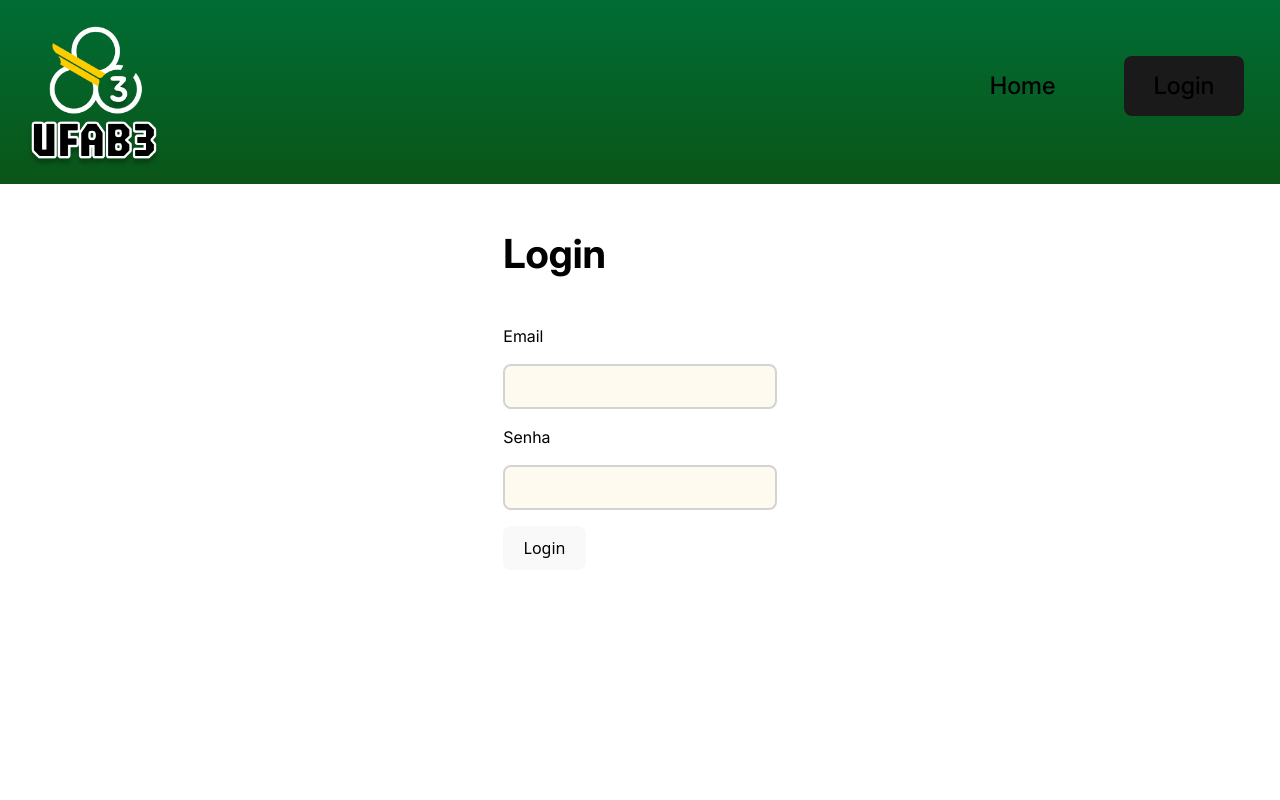
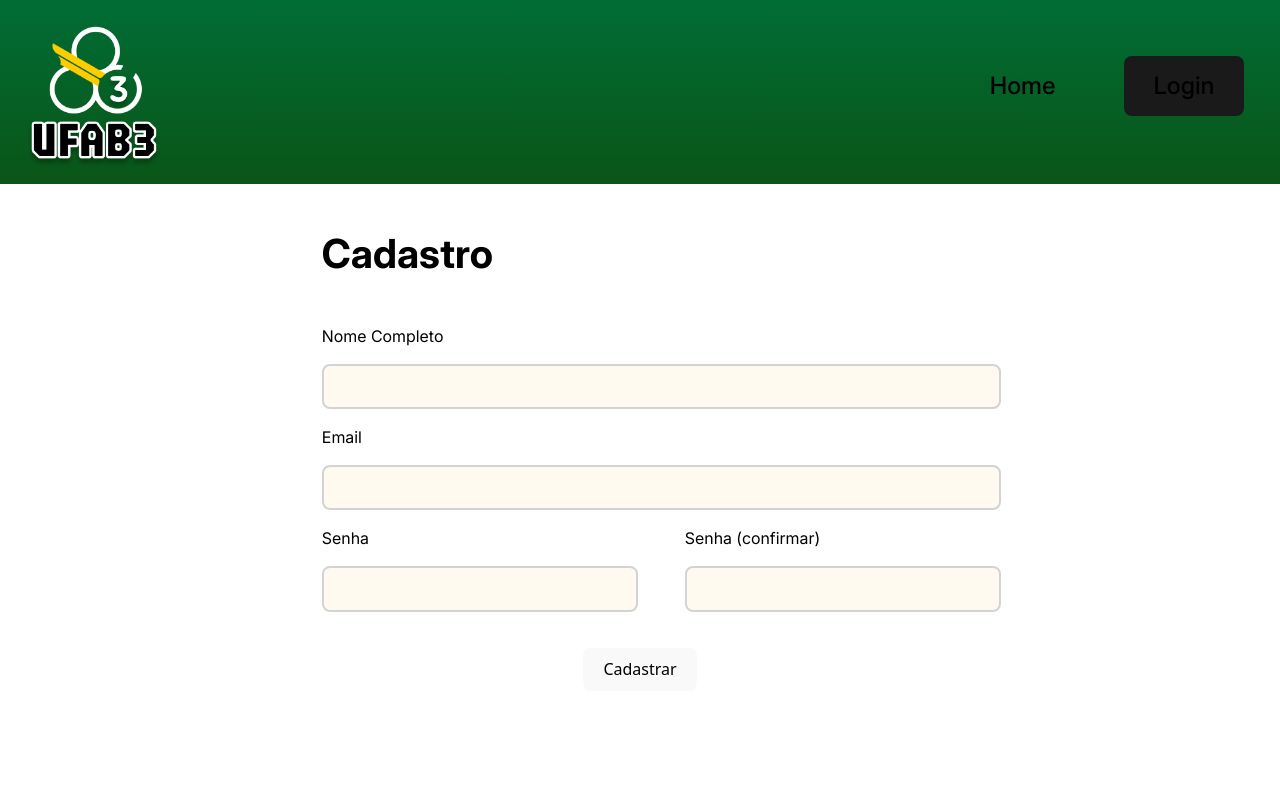
Before and after one commit to Mega2223/UFAB3-Frontend, a React (Vite) app: page / in a window 1280 px wide. Shown: the top 800 px of the page. Built offline with nearby package versions, Linux system fonts and the light colour scheme.

Commit message:
Cadastro

```diff
--- a/src/App.tsx
+++ b/src/App.tsx
@@ -1,5 +1,6 @@
 import './App.css'
 import Login from "./paginas/Login.tsx";
+import Cadastro from "./paginas/Cadastro.tsx";
 
 const user = {
     // name: "Júlio"
@@ -44,9 +45,12 @@ export function Bottom(){
 }
 
 export function Body(){
-    state = 'login'
+    state = 'cadastro'
     if (state == "login"){
         return Login()
+    }
+    else if (state == 'cadastro'){
+        return Cadastro()
     }
     else {
         return (
--- /dev/null
+++ b/src/paginas/Cadastro.css
@@ -0,0 +1,47 @@
+@font-face {
+    font-family: Inter;
+    src: url("/public/fonts/Inter.ttf");
+}
+
+#center{
+    display: flex;
+    justify-content: center;
+}
+
+#sub{
+    display: flex;
+    justify-content: center;
+    border: 4.5vh solid transparent;
+}
+
+p{
+    font-family: "Inter", "Inter Semi Bold", "Comic Sans MS", serif;
+    /*text-align: center;*/
+}
+
+#title{
+    font-size: 5vh;
+    font-weight: bold;
+}
+
+button{
+    text-align: center;
+}
+
+#senha{
+    display: grid;
+    grid-column-gap: 7vw;
+    grid-row-gap: 3vh;
+}
+
+input {
+    width: 100%;
+}
+
+#senha input{
+    width: 100%;
+}
+
+#senha2{
+    grid-column: 2;
+}
--- /dev/null
+++ b/src/paginas/Cadastro.tsx
@@ -0,0 +1,32 @@
+import("./Cadastro.css")
+
+export default function Cadastro(){
+    return(
+        <div id="center">
+            <div>
+                <p id="title">Cadastro</p>
+                <div>
+                    <p>Nome Completo</p>
+                    <input/>
+                </div>
+                <div>
+                    <p>Email</p>
+                    <input/>
+                </div>
+                <div id="senha">
+                    <div>
+                        <p>Senha</p>
+                        <input/>
+                    </div>
+                    <div id="senha2">
+                        <p>Senha (confirmar)</p>
+                        <input/>
+                    </div>
+                </div>
+                <div id="sub">
+                    <button>Cadastrar</button>
+                </div>
+            </div>
+        </div>
+    )
+}
--- a/src/paginas/Login.tsx
+++ b/src/paginas/Login.tsx
@@ -3,7 +3,7 @@ import("./Login.css")
 export default function Login(){
     return(
         <div id="center">
-            <div>
+            <div id = "sub">
                 <p id="title">Login</p>
                 <div>
                     <p>Email</p>
```
